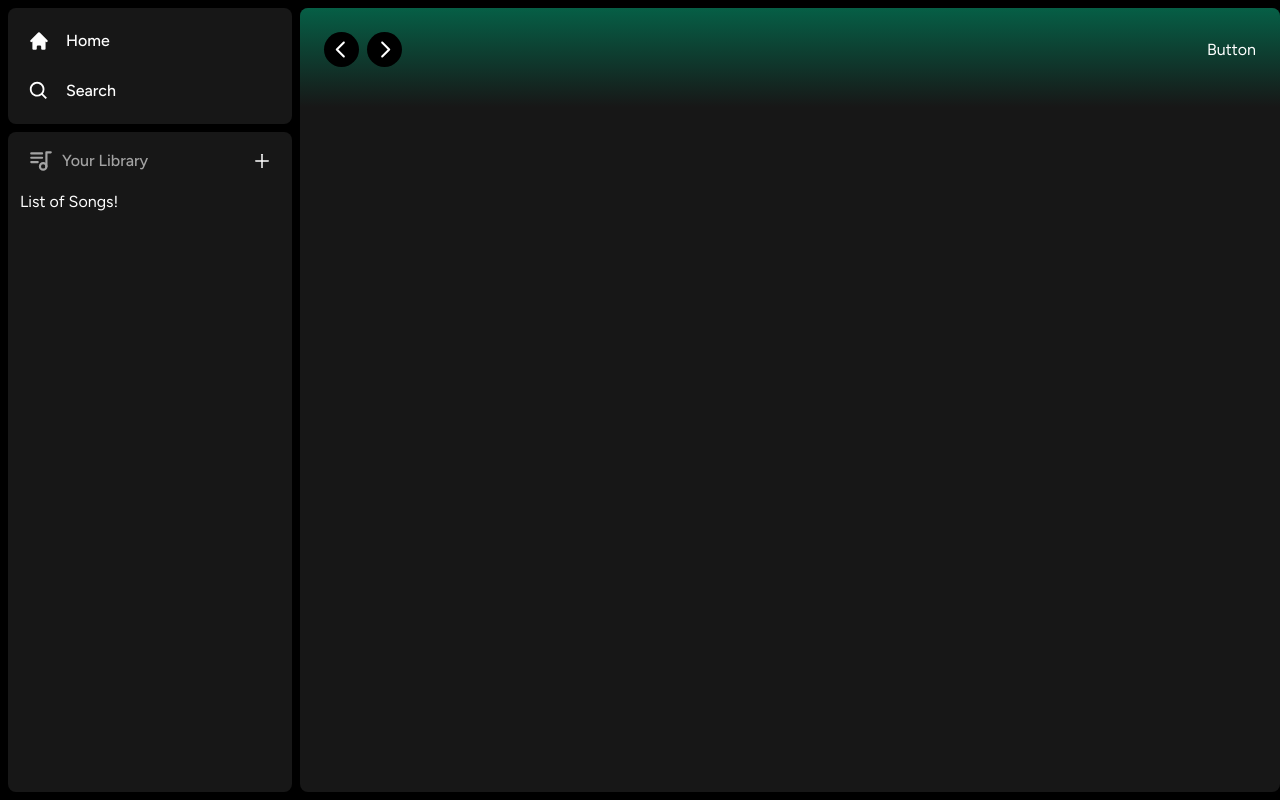
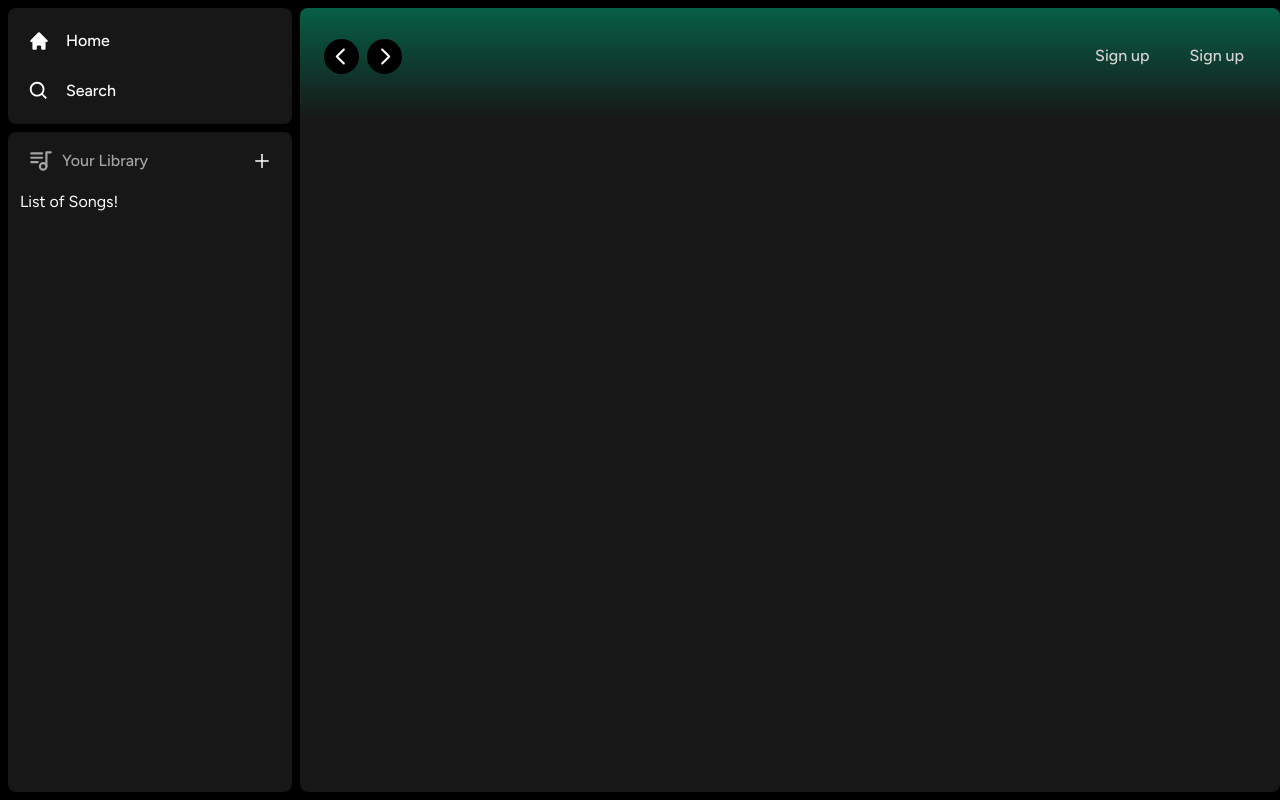
Before and after one commit to julboy2/spotify-clone, a Next.js app: page / in a window 1280 px wide. Built offline with nearby package versions, Linux system fonts and the light colour scheme.

Commit message:
add button

```diff
--- a/components/Button.tsx
+++ b/components/Button.tsx
@@ -1,3 +1,40 @@
-export default function Button() {
-  return <div>Button</div>
-}
+import { forwardRef } from 'react'
+import { twMerge } from 'tailwind-merge'
+
+interface ButtonProps extends React.ButtonHTMLAttributes<HTMLButtonElement> {}
+
+const Button = forwardRef<HTMLButtonElement, ButtonProps>(
+  ({ className, children, disabled, type = 'button', ...props }, ref) => {
+    return (
+      <button
+        type={type}
+        className={twMerge(
+          `
+            w-full
+            rounded-full
+            bg-green-500
+            border-transparent
+            px-3
+            py-3
+            disabled:cursor-not-allowed
+            disabled:opacity-50
+            text-black
+            font-bold
+            hover:opacity-75
+            transition
+        `,
+          className
+        )}
+        disabled={disabled}
+        ref={ref}
+        {...props}
+      >
+        {children}
+      </button>
+    )
+  }
+)
+
+Button.displayName = 'Button'
+
+export default Button
--- a/components/Header.tsx
+++ b/components/Header.tsx
@@ -49,7 +49,14 @@
         <div className="flex justify-between items-center gap-x-4">
           <>
             <div>
-              <Button>Sign up</Button>
+              <Button className="bg-transparent text-neutral-300 font-medium">
+                Sign up
+              </Button>
+            </div>
+            <div>
+              <Button className="bg-transparent text-neutral-300 font-medium">
+                Sign up
+              </Button>
             </div>
           </>
         </div>
```
